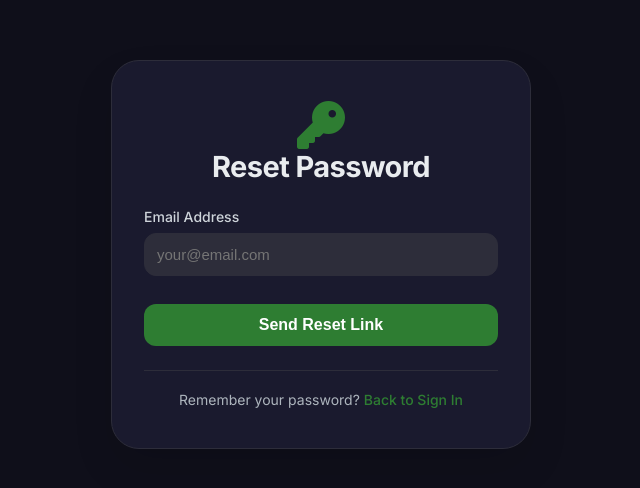
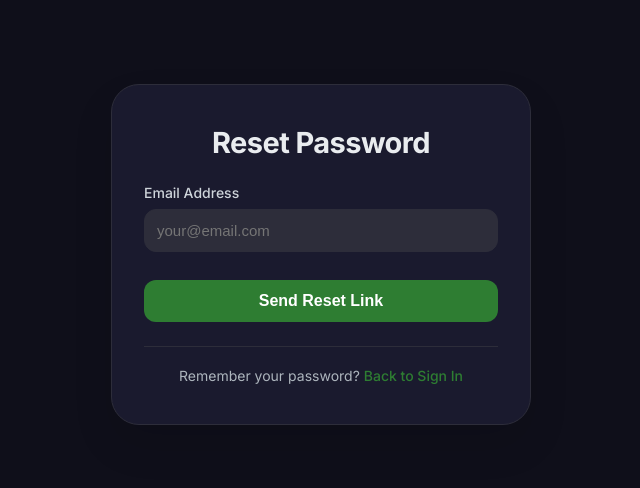
Before and after one commit to JoHeNDa/Finance-Pro, a React (Vite) app: page /forgot-password in a window 1280 px wide. Shown: the part 146-634 px from the top of the page, without its empty margins (319-959 px from the left). Built offline with nearby package versions, Linux system fonts and the light colour scheme.

Commit message:
Update ForgotPassword.jsx

```diff
--- a/src/pages/ForgotPassword.jsx
+++ b/src/pages/ForgotPassword.jsx
@@ -35,7 +35,7 @@ export default function ForgotPassword() {
       {toast.show && <div className={`lp-toast lp-toast-${toast.type}`}>{toast.text}</div>}
       <div className="lp-card">
         <div className="lp-logo">
-          <i className="fas fa-key" style={{ fontSize: '3rem', color: 'var(--primary)' }} />
+
           <h1>Reset Password</h1>
         </div>
         <form onSubmit={handleSubmit} className="lp-form">
```
